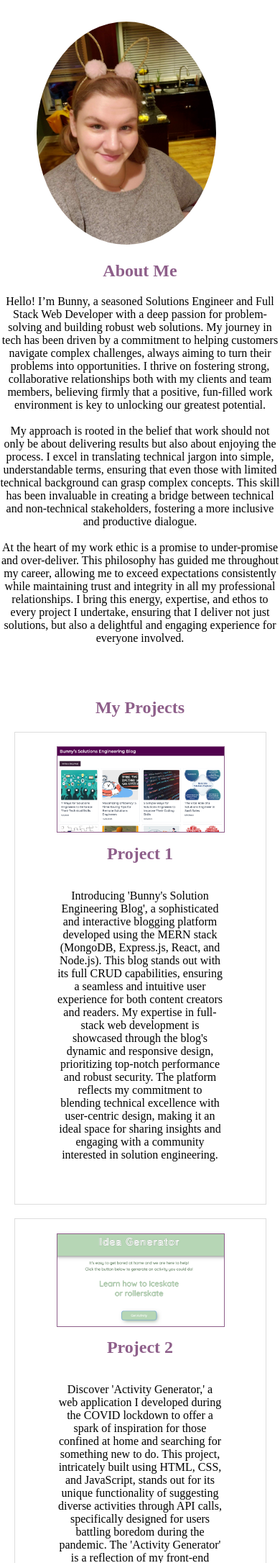
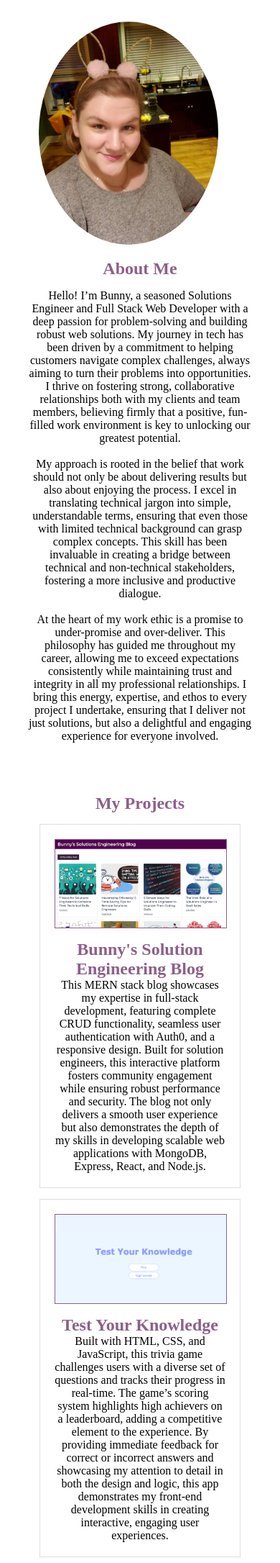
Before and after one commit to CoderBunnyS/BPort2023, a PHP site: page / in a window 390 px wide. Shown: the part 199-2371 px from the top of the page at 72% size. Run offline with PHP 8.4, Linux system fonts and the light colour scheme.

Commit message:
added older projects and restyled grid for more responsiveness:

```diff
--- a/index.html
+++ b/index.html
@@ -42,48 +42,65 @@
         </div>
     </section>
 
-
     <section id="projects" class="section">
         <div class="container">
             <h1 class="projectTitles">My Projects</h1>
             <div class="project-grid">
+
+                <!-- 1. Bunny's Solution Engineering Blog (most technical, MERN stack with Auth0) -->
                 <a href="https://bunnysblog.onrender.com/" class="project" target="_blank">
                     <div>
-                    <img src="./assets/project1.png" alt="Project 1">
-                    <h2 class="projectTitles">Project 1</h2>
-                    <br>
-                    <br>
-                    <p>Introducing 'Bunny's Solution Engineering Blog', a sophisticated and interactive blogging platform developed using the MERN stack (MongoDB, Express.js, React, and Node.js). This blog stands out with its full CRUD capabilities, ensuring a seamless and intuitive user experience for both content creators and readers. My expertise in full-stack web development is showcased through the blog's dynamic and responsive design, prioritizing top-notch performance and robust security. The platform reflects my commitment to blending technical excellence with user-centric design, making it an ideal space for sharing insights and engaging with a community interested in solution engineering.</p>
+                        <img src="./assets/project1.png" alt="Bunny's Solution Engineering Blog">
+                        <h2 class="projectTitles">Bunny's Solution Engineering Blog</h2>
+                        <p>This MERN stack blog showcases my expertise in full-stack development, featuring complete CRUD functionality, seamless user authentication with Auth0, and a responsive design. Built for solution engineers, this interactive platform fosters community engagement while ensuring robust performance and security. The blog not only delivers a smooth user experience but also demonstrates the depth of my skills in developing scalable web applications with MongoDB, Express, React, and Node.js.</p>
                     </div>
                 </a>
+
+                <!-- 2. Test Your Knowledge (HTML, CSS, JS trivia game) -->
+                <a href="https://coderbunnys.github.io/trivia/index.html" class="project" target="_blank">
+                    <div>
+                        <img src="./assets/project4.png" alt="Test Your Knowledge">
+                        <h2 class="projectTitles">Test Your Knowledge</h2>
+                        <p>Built with HTML, CSS, and JavaScript, this trivia game challenges users with a diverse set of questions and tracks their progress in real-time. The game’s scoring system highlights high achievers on a leaderboard, adding a competitive element to the experience. By providing immediate feedback for correct or incorrect answers and showcasing my attention to detail in both the design and logic, this app demonstrates my front-end development skills in creating interactive, engaging user experiences.</p>
+                    </div>
+                </a>
+
+                <!-- 3. Activity Generator (HTML, CSS, JS, API integration) -->
                 <a href="https://coderbunnys.github.io/DailyInfo/" class="project" target="_blank">
                     <div>
-                    <img src="./assets/project2.png" alt="Project 2">
-                    <h2 class="projectTitles">Project 2</h2>
-                    <br>
-                    <br>
-                    <p>Discover 'Activity Generator,' a web application I developed during the COVID lockdown to offer a spark of inspiration for those confined at home and searching for something new to do. This project, intricately built using HTML, CSS, and JavaScript, stands out for its unique functionality of suggesting diverse activities through API calls, specifically designed for users battling boredom during the pandemic. The 'Activity Generator' is a reflection of my front-end development expertise and my keen understanding of user needs during unprecedented times. Its interface is both straightforward and engaging, ensuring users can effortlessly find enjoyable and unique activities. This application exemplifies how technology can be harnessed to provide practical, timely solutions while maintaining an elegant and user-friendly design.</p>
+                        <img src="./assets/project2.png" alt="Activity Generator">
+                        <h2 class="projectTitles">Activity Generator</h2>
+                        <p>Developed with HTML, CSS, and JavaScript, this web app offers a unique solution for users seeking inspiration during the COVID-19 lockdown. It connects to an external API to provide diverse activity suggestions, from hobbies to tasks, ensuring users always have something new to try. The application is an excellent showcase of my ability to work with APIs and create intuitive, engaging user interfaces, providing practical solutions through technology in difficult times.</p>
                     </div>
                 </a>
+
+                <!-- 4. Cinematic Explorer (React, API integration) -->
+                <a href="https://cinematicexplorer.com/" class="project" target="_blank">
+                    <div>
+                        <img src="./assets/project5.png" alt="Cinematic Explorer">
+                        <h2 class="projectTitles">Cinematic Explorer</h2>
+                        <p>Cinematic Explorer is a robust React app that allows users to search for movies, TV shows, or episodes by title. Utilizing a movie API, it displays detailed information including a poster image, title, description, release date, and a rating out of 10. The app even provides visual feedback with thumbs up or thumbs down icons based on the rating. Additionally, it stores the last three searches for quick access, showcasing my proficiency in React and API integration to build highly interactive and useful applications.</p>
+                    </div>
+                </a>
+
+                <!-- 5. Cocktail Disco (React, API integration) -->
                 <a href="https://cocktailparty.netlify.app/" class="project" target="_blank">
                     <div>
-                    <img src="./assets/project3.png" alt="Project 3">
-                    <h2 class="projectTitles">Project 3</h2>
-                    <br>
-                    <br>
-                    <p>Introducing 'Cocktail Disco', a vibrant and interactive React-based web application designed for cocktail enthusiasts. This engaging platform features a user-friendly search bar, allowing users to discover a wide array of cocktail recipes with ease. Each search initiates an API call, fetching curated cocktail suggestions tailored to the user's preferences. What sets 'Cocktail Disco' apart is its smart functionality to remember and display the user’s last three searches, enhancing the experience by keeping track of their recent explorations. This project is a perfect blend of my technical prowess in React development and my innovative approach to enhancing user engagement. 'Cocktail Disco' is not just an app; it's an experience, inviting users to explore the exciting world of cocktails in a fun, interactive way, while showcasing my commitment to creating intuitive and responsive web applications.</p>
+                        <img src="./assets/project3.png" alt="Cocktail Disco">
+                        <h2 class="projectTitles">Cocktail Disco</h2>
+                        <p>This React-based web application caters to cocktail enthusiasts by providing a sleek, user-friendly interface to explore a wide variety of cocktails. Each search triggers an API call to display curated cocktail recipes, complete with ingredients and preparation steps. The app also stores and displays users’ last three searches, enhancing usability and engagement. The combination of API integration and smooth React development makes this project a perfect example of my ability to create polished, feature-rich web experiences.</p>
                     </div>
                 </a>
-            <a href="https://coderbunnys.github.io/trivia/index.html" class="project" target="_blank">
+
+                <!-- 6. Covid Workout Roulette (HTML, CSS, JS, YouTube API) -->
+                <a href="https://covidworkout.vercel.app/#" class="project" target="_blank">
                     <div>
-                    <img src="./assets/project4.png" alt="Project 4">
-                    <h2 class="projectTitles">Project 4</h2>
-                    <br>
-                    <br>
-                    <p>Dive into 'Test Your Knowledge', a captivating trivia game designed to challenge and educate. Crafted meticulously with HTML, CSS, and JavaScript, this application offers a rich collection of trivia questions across diverse topics, each with four potential answers. The game's interface is both intuitive and visually appealing, with correct choices turning green and incorrect ones red, providing immediate and clear feedback. What sets this game apart is its engaging scoring system, which not only tracks scores in real-time but also rewards high scorers by featuring their names on an exclusive high-score list. 'Test Your Knowledge' is a testament to my expertise in front-end development and my passion for creating interactive, educational, and user-friendly web experiences.</p>
+                        <img src="./assets/project6.png" alt="Covid Workout Roulette">
+                        <h2 class="projectTitles">Covid Workout Roulette</h2>
+                        <p>Covid Workout Roulette is an innovative web app developed with HTML, CSS, and JavaScript, aimed at keeping users active during the pandemic. It pulls random workout videos from YouTube based on the user’s preferences for activity type (yoga, strength, or cardio) or workout duration. This app provides an engaging way to discover new workouts while demonstrating my ability to integrate external APIs, design engaging interfaces, and build applications that cater to user needs during challenging times.</p>
                     </div>
                 </a>
-        </div>
+
             </div>
         </div>
     </section>
--- a/styles.css
+++ b/styles.css
@@ -62,20 +62,21 @@ nav a {
 }
 
 .container {
-  max-width: 800px;
+  max-width: 1200px;
+  width: 80%;
   margin: 0 auto;
 }
 
 /* Style the about section header with flexbox */
 .about-header {
   display: flex;
-  align-items: center; /* Vertically align items */
+  align-items: center;
   padding: 30px 0;
 }
 
 .about-header img {
-  max-width: 250px; /* Adjust the size as needed */
-  border-radius: 50%; /* Creates a circular shape for the headshot */
+  max-width: 250px;
+  border-radius: 50%;
   margin-left: -5%;
 }
 
@@ -96,19 +97,51 @@ nav a {
 }
 
 .about-content {
-  flex: 1; /* Takes up the remaining space */
+  flex: 1;
 }
 
-/* Style the project grid */
+/* Style the project grid container */
 .project-grid {
-  display: grid;
-  grid-template-columns: repeat(2, 1fr);
-  grid-gap: 30px;
+  display: flex;
+  flex-wrap: wrap;
+  gap: 20px;
+  justify-content: space-between;
+  width: 100%;
   margin-top: 30px;
 }
 
+/* Style each project in the grid */
+.project {
+  flex: 1 1 calc(30% - 20px);
+  box-sizing: border-box;
+  border: 1px solid #ddd;
+  padding: 20px;
+  text-align: center;
+  background-color: #fff;
+  margin-bottom: 30px;
+}
+
+.project img {
+  max-width: 100%;
+  height: auto;
+  border: 1px solid #8e5f8a;
+}
+
+/* Responsive adjustments */
+@media (max-width: 1200px) {
+  .project {
+    flex: 1 1 calc(45% - 20px);
+  }
+}
+
+@media (max-width: 768px) {
+  .project {
+    flex: 1 1 calc(100% - 20px);
+  }
+}
+
 .project-grid a {
-  text-decoration: none; /* Remove underline */
+  text-decoration: none;
   color: black;
 }
 
@@ -117,24 +150,11 @@ nav a {
   color: #8e5f8a;
 }
 
-/* Style each project in the grid */
-.project {
-  border: 1px solid #ddd;
-  padding: 15%;
-  text-align: center;
-  padding-top: 5%;
+/* Style the contact icons */
+.contact-icon {
+  width: 50px;
 }
 
-.project img {
-  max-width: 100%;
-  height: 25%;
-  border: 1px solid #8e5f8a;
-}
-
-/* Style the contact icons */
-.contact-icon {
-  width: 50px; /* Adjust the size as needed */
-}
 .rightIcon {
   margin-right: 50%;
 }
```
Also changed, not shown: other parts of styles.css (+1 -87 lines), assets/project5.png (added), assets/project6.png (added). Lines whose indentation alone changed are shown as unchanged.
